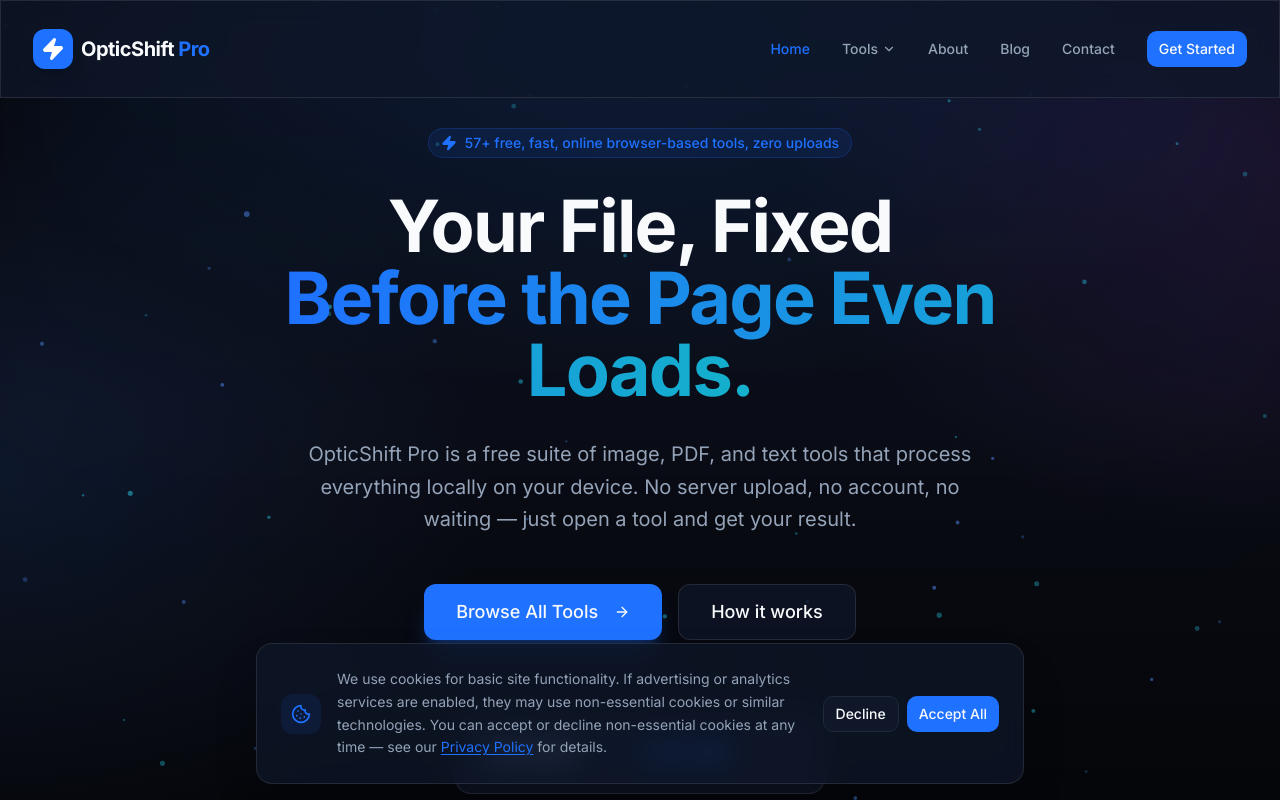
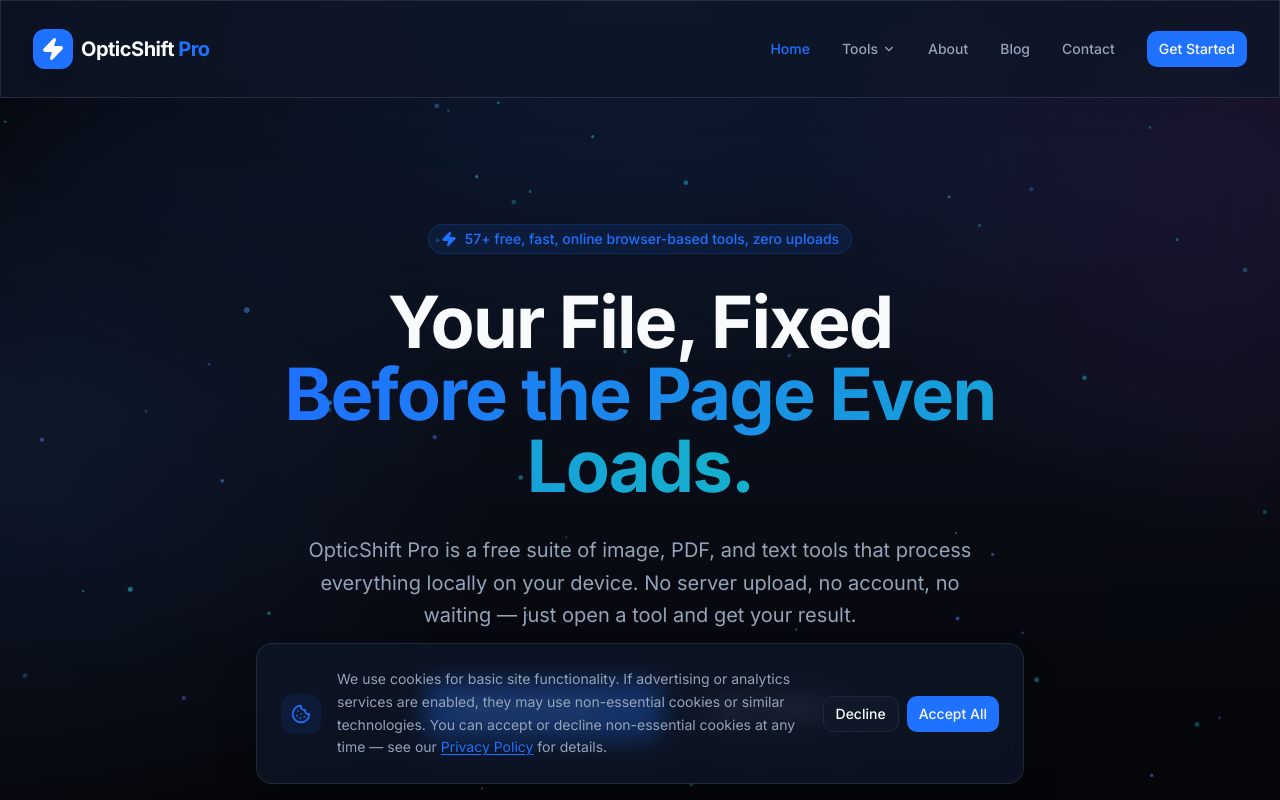
Before and after one commit to surajkumar122024-star/ok01, a Next.js app: page / in a window 1280 px wide. Shown: the top 800 px of the page. Built offline with nearby package versions, Linux system fonts and the light colour scheme.

Commit message:
Fix content hidden behind fixed navbar

```diff
--- a/src/app/layout.tsx
+++ b/src/app/layout.tsx
@@ -91,7 +91,7 @@ export default function RootLayout({
       </head>
       <body className="font-body antialiased premium-dark-bg text-foreground selection:bg-primary/20 selection:text-primary">
         <Navbar />
-        <main>{children}</main>
+        <main className="pt-24">{children}</main>
         <Footer />
         <Toaster />
         <CookieConsent />
```
